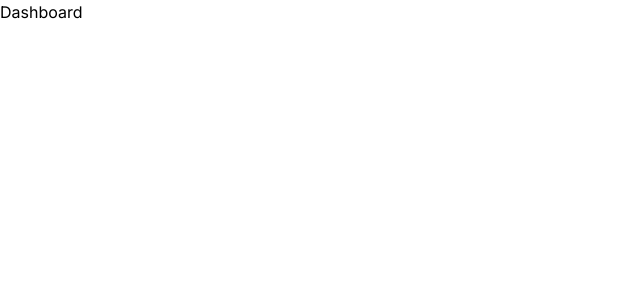
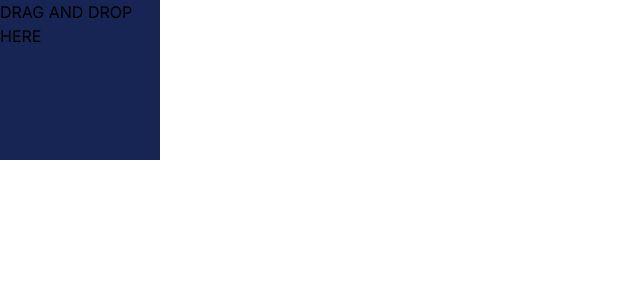
Before and after one commit to emdevelopa/HNGTask1, a Next.js app in the folder task3/imapeapp/: page /dashboard in a window 1280 px wide. Shown: the top 300 px of the page, without its empty margins (0-640 px from the left). Built offline with nearby package versions, Linux system fonts and the light colour scheme.

Commit message:
Login page

```diff
--- a/task3/imapeapp/src/app/dashboard/page.jsx
+++ b/task3/imapeapp/src/app/dashboard/page.jsx
@@ -1,7 +1,11 @@
 export default function Dashboard(){
     return(
         <>
-         <h1>Dashboard</h1>
+         <section>
+            <div className="bg-blue-950 w-[10em] h-[10em]">
+                <h1>DRAG AND DROP HERE</h1>
+            </div>
+         </section>
         </>
     )
 }
```
